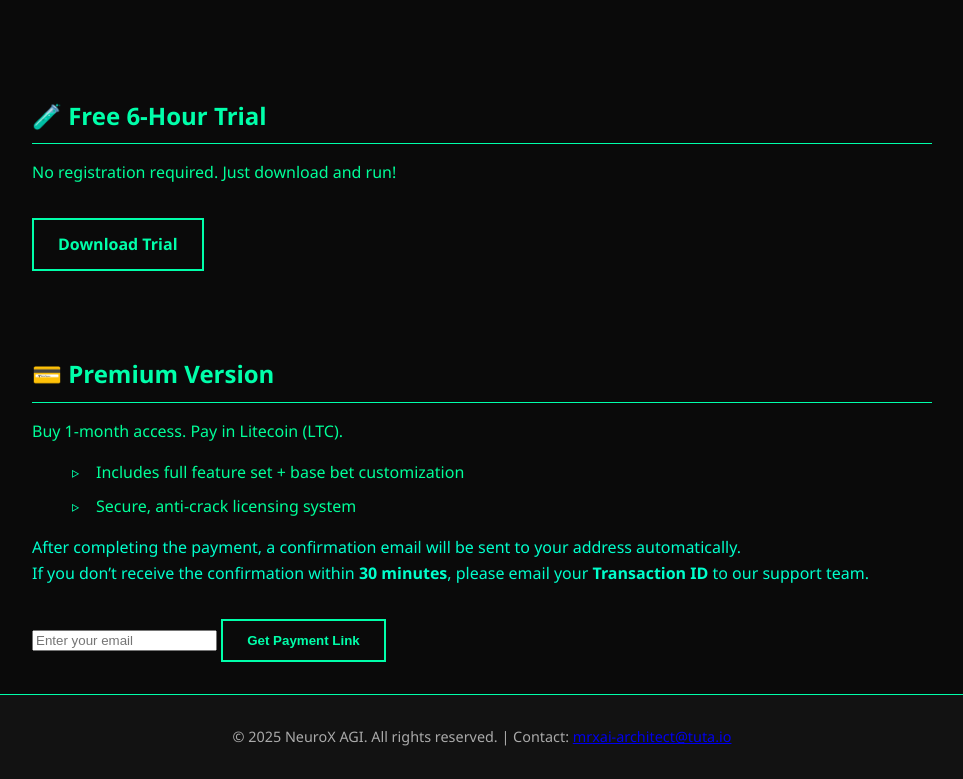
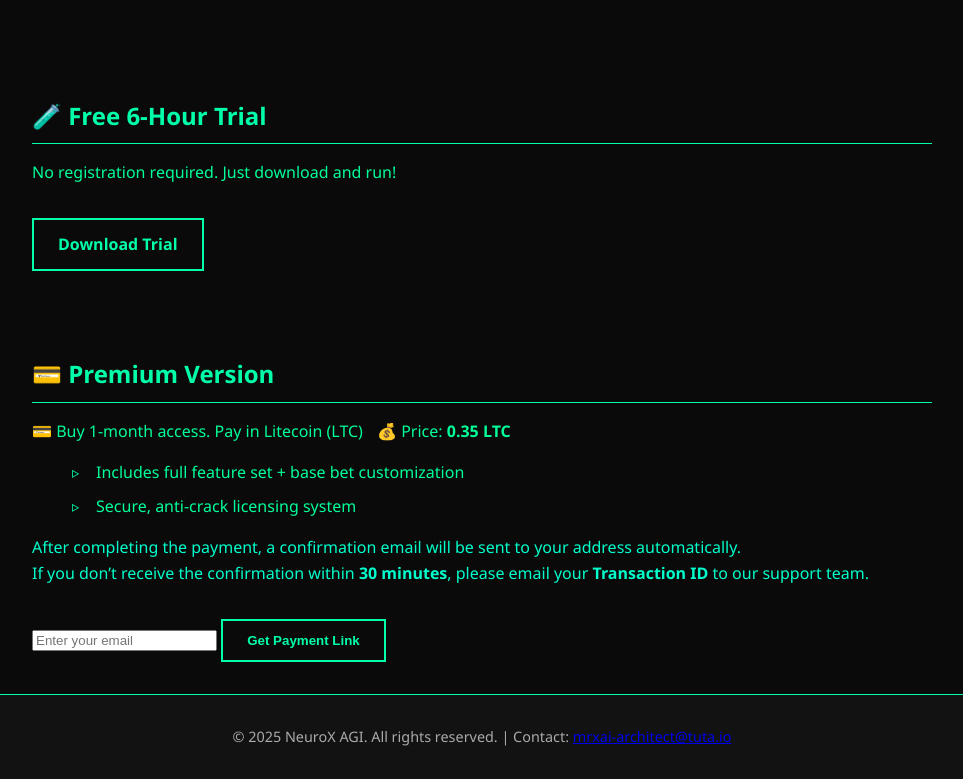
Before and after one commit to MR-XNeuro/neurobet-demo, a plain HTML site: page index.html in a window 1280 px wide. Shown: the part 1227-2006 px from the top of the page, without its empty margins (158-1121 px from the left). Drawn offline with Linux system fonts and the light colour scheme.

Commit message:
Update index.html

```diff
--- a/index.html
+++ b/index.html
@@ -36,7 +36,7 @@
 
     <section class="premium">
       <h2>💳 Premium Version</h2>
-      <p>Buy 1-month access. Pay in Litecoin (LTC).</p>
+      <p>💳 Buy 1-month access. Pay in Litecoin (LTC) <span style="margin-left:10px;">💰 Price: <strong>0.35 LTC</strong></span></p>
       <ul>
         <li>Includes full feature set + base bet customization</li>
         <li>Secure, anti-crack licensing system</li>
```
